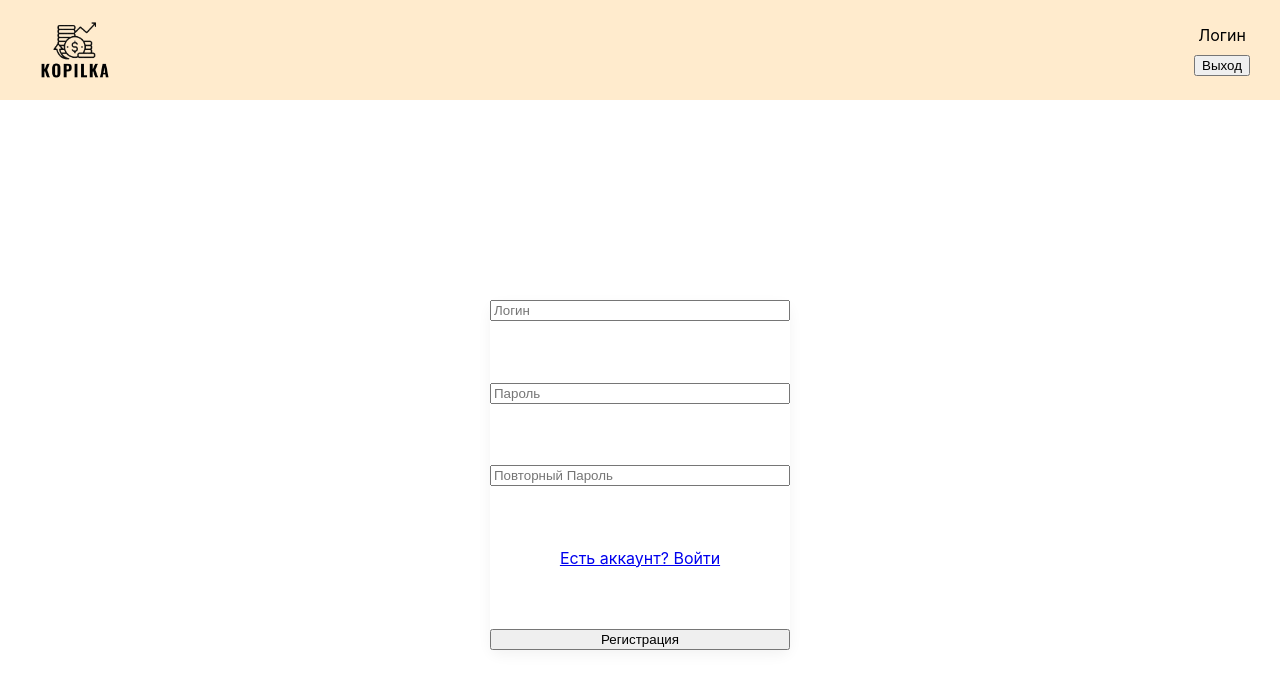
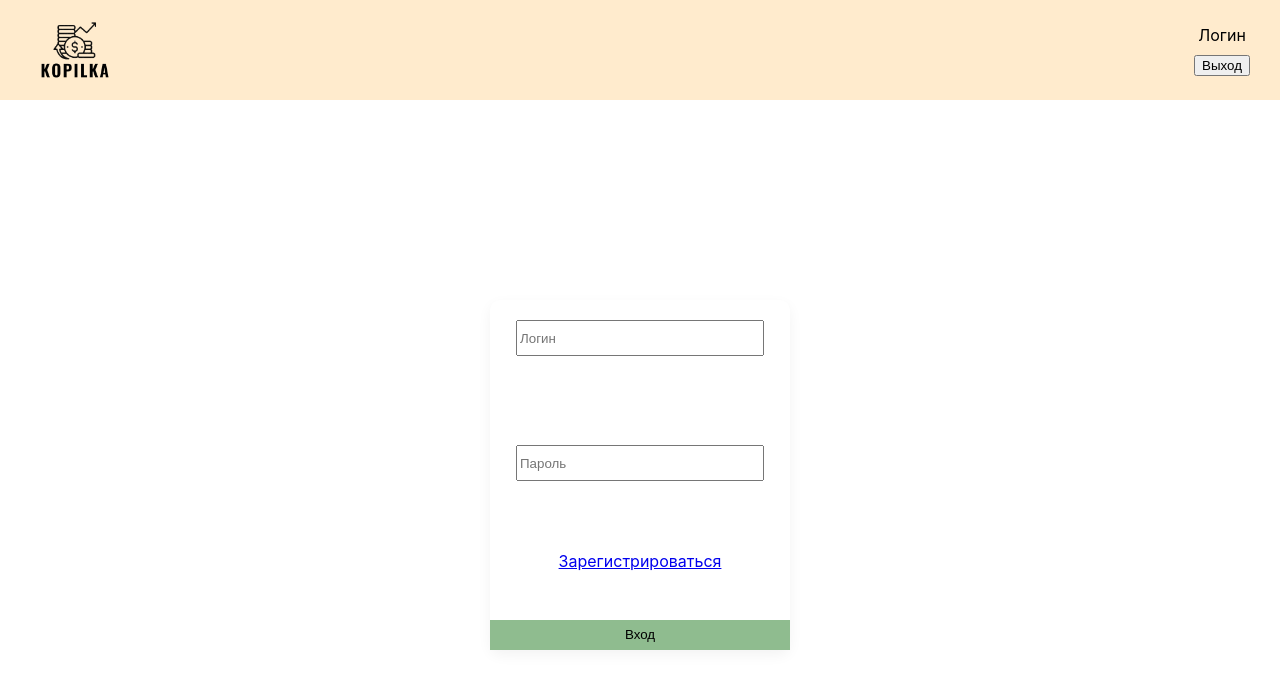
Before and after one commit to vtitoff/kopilka, a React (Create React App) app in the folder kopilka/: page / in a window 1280 px wide. Shown: the top 688 px of the page. Built offline with nearby package versions, Linux system fonts and the light colour scheme.

Commit message:
set registration form

```diff
--- a/kopilka/src/components/Registration/RegistrationForm.jsx
+++ b/kopilka/src/components/Registration/RegistrationForm.jsx
@@ -2,19 +2,24 @@ import React, {useState} from "react";
 import classes from './RegistrationForm.module.css'
 
 const RegistrationForm = (props) => {
-    const [typeForm, setTypeForm] = useState(false)
+    const [typeForm, setTypeForm] = useState('login')
 
     function changeTypeForm() {
-        setTypeForm(!typeForm)
+        if(typeForm === "registration"){
+            setTypeForm("login")
+        }else{
+            setTypeForm("registration")
+        }
+        console.log()
     }
 
-    if (typeForm) {
+    if (typeForm === "login") {
          return (
             <form className={classes.registrationForm}>
                 <input className={classes.login + ' ' + classes.input} type="text" placeholder="Логин"/>
                 <input className={classes.password + ' ' + classes.input} type="text" placeholder="Пароль"/>
                 <a href="#" onClick={changeTypeForm}>Зарегистрироваться</a>
-                <button>Вход</button>
+                <button className={classes.formButton}>Вход</button>
             </form>
         )
     } else {
@@ -25,7 +30,7 @@ const RegistrationForm = (props) => {
                 <input className={classes.repeatPassword + ' ' + classes.input} type="text"
                        placeholder="Повторный Пароль"/>
                 <a href="#" onClick={changeTypeForm}>Есть аккаунт? Войти</a>
-                <button>Регистрация</button>
+                <button className={classes.formButton + ' ' + classes.formButtonRegistration}>Регистрация</button>
             </form>
         )
     }
--- a/kopilka/src/components/Registration/RegistrationForm.module.css
+++ b/kopilka/src/components/Registration/RegistrationForm.module.css
@@ -11,7 +11,9 @@
 }
 
 .input{
-    /*display: block;*/
+    width: 80%;
+    height: 30px;
+    margin: 20px auto;
 }
 .login {
 
@@ -24,3 +26,14 @@
 .repeatPassword {
 
 }
+
+.formButton{
+    height: 30px;
+    border: none;
+    background-color: darkseagreen;
+    cursor: pointer;
+}
+
+.formButtonRegistration{
+    background-color: darkorange;
+}
```
Also changed, not shown: 1 other file (tests, documents, lock files or other folders).
